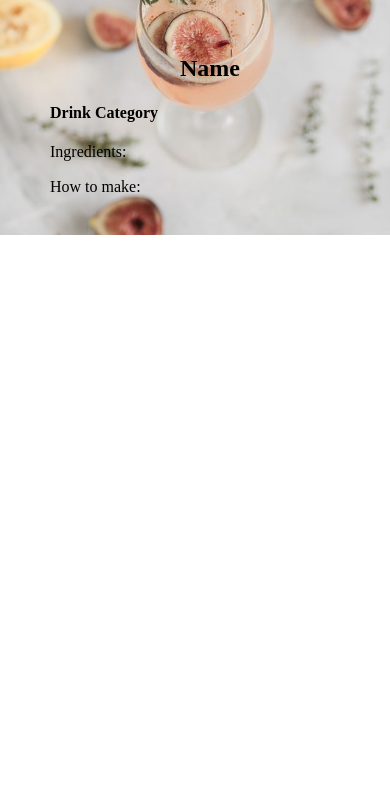
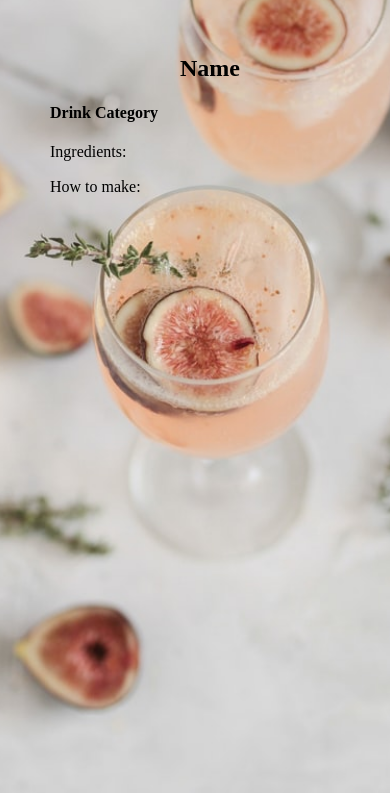
Before and after one commit to tommycoal02/Smooth-and-Perfect-cocotail-Machine, a plain HTML site: page index.html in a window 390 px wide. Shown: the part 207-1000 px from the top of the page. Before the commit the page ends 844 px from the top, so only its background shows below. Drawn offline with Linux system fonts and the light colour scheme; a web font is replaced by a local one.

Commit message:
amendment of page height

```diff
--- a/css/style.css
+++ b/css/style.css
@@ -89,7 +89,7 @@ img{
     width: 80%;
   }
   #coverForPage{
-    height: auto;
+    height: 1000px;
   }
 }
 
```
